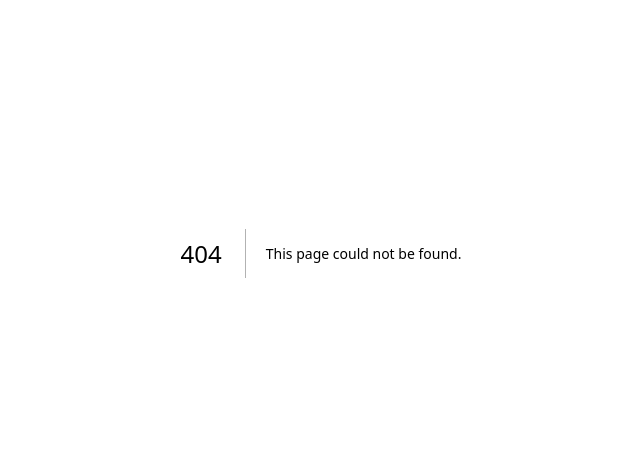
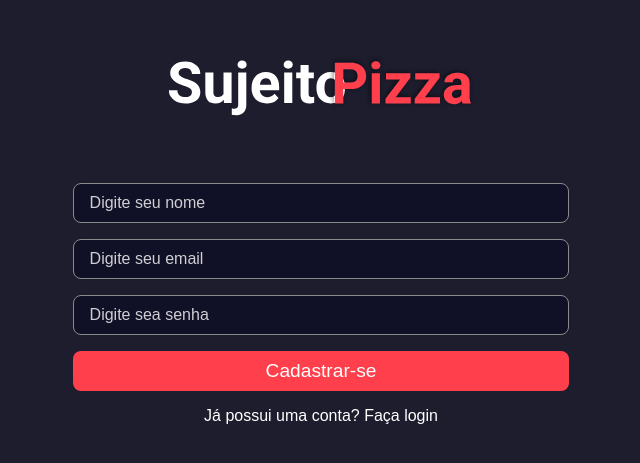
Before and after one commit to JGabriel963/Pizzaria-full_stack, a Next.js app in the folder frontend/: page /signup in a window 1280 px wide. Before the commit this address had no page. Shown: the part 147-610 px from the top of the page, without its empty margins (319-959 px from the left). Built offline with nearby package versions, Linux system fonts and the light colour scheme.

Commit message:
Started project Fron-end

```diff
--- a/frontend/package.json
+++ b/frontend/package.json
@@ -12,9 +12,13 @@
     "@types/node": "20.6.0",
     "@types/react": "18.2.21",
     "@types/react-dom": "18.2.7",
+    "axios": "^1.5.0",
+    "jwt-decode": "^3.1.2",
     "next": "13.4.19",
+    "nookies": "^2.5.2",
     "react": "18.2.0",
     "react-dom": "18.2.0",
+    "react-icons": "^4.11.0",
     "sass": "^1.66.1",
     "typescript": "5.2.2"
   }
--- /dev/null
+++ b/frontend/src/components/ui/button/index.tsx
@@ -0,0 +1,27 @@
+import { ReactNode, ButtonHTMLAttributes } from 'react'
+import styles from './styles.module.scss'
+
+import { FaSpinner } from 'react-icons/fa'
+
+interface ButtonProps extends ButtonHTMLAttributes<HTMLButtonElement> {
+    Loading?: boolean
+    children: ReactNode,
+
+}
+
+export default function Button({ Loading, children, ...rest }: ButtonProps) {
+    return (
+        <button
+            className={styles.button}
+            disabled={Loading}
+        >
+            { Loading ? (
+                <FaSpinner color="#fff" size={16} />
+            ): (
+                <a className={styles.button_text}>
+                    {children}
+                </a>
+            )}
+        </button>
+    )
+}
--- /dev/null
+++ b/frontend/src/components/ui/button/styles.module.scss
@@ -0,0 +1,33 @@
+.button {
+    max-width: 600px;
+    background-color: var(--red-900);
+    border: 0;
+    padding: 0.4rem;
+    color: var(--white);
+    border-radius: 0.5rem;
+    transition: filter 0.2s;
+
+    &[disabled] {
+        cursor: not-allowed;
+        svg {
+            animation: animate 2s infinite;
+        }
+    }
+
+    &:hover {
+        filter: brightness(1.08);
+    }
+}
+
+.button_text {
+    color: var(--white);
+}
+
+@keyframes animate {
+    from {
+        transform: rotate(0deg);
+    }
+    to {
+        transform: rotate(360deg);
+    }
+}
--- /dev/null
+++ b/frontend/src/contexts/AuthContext.tsx
@@ -0,0 +1,45 @@
+import { createContext, ReactNode, useState } from "react";
+
+type AuthContextData = {
+    user: UserProps;
+    isAuthenticated: boolean;
+    signIn: (credentials: SignInProps) => Promise<void>;
+}
+
+type UserProps = {
+    id: string
+    name: string
+    email: string
+}
+
+type SignInProps = {
+    email: string;
+    password: string
+}
+
+type AuthProviderProps = {
+    children: ReactNode
+}
+
+export const AuthContext = createContext({} as AuthContextData)
+
+export function AuthProvider({ children }: AuthProviderProps) {
+    const [user, setUser] = useState<UserProps>()
+    const isAuthenticated = !!user;
+
+    async function signIn({ email, password }: SignInProps) {
+        console.log("EMAIL: ", email)
+        console.log("PASSWORD: ", password)
+    }
+
+
+    return (
+        <AuthContext.Provider value={{
+            user,
+            isAuthenticated,
+            signIn
+        }}>
+            {children}
+        </AuthContext.Provider>
+    )
+}
--- a/frontend/src/pages/_app.tsx
+++ b/frontend/src/pages/_app.tsx
@@ -1,7 +1,12 @@
 import '../styles/globals.scss'
 import type { AppProps } from 'next/app'
+import { AuthProvider } from '../contexts/AuthContext'
 
 
 export default function App({ Component, pageProps }: AppProps) {
-  return <Component {...pageProps} />
+  return(
+    <AuthProvider>
+      <Component {...pageProps} />
+    </AuthProvider>
+  )
 }
--- /dev/null
+++ b/frontend/src/pages/signup/index.tsx
@@ -0,0 +1,49 @@
+import Head from 'next/head'
+import Image from 'next/image'
+import styles from '../../styles/home.module.scss'
+import logo from '../../../public/logo.svg'
+import { Input } from '@/components/ui/input'
+import Button from '@/components/ui/button'
+
+import Link from 'next/link'
+
+export default function SignUp() {
+  return (
+    <>
+      <Head>
+        <title>DevPizza | Cadastre-se</title>
+      </Head>
+      <div className={styles.container_center}>
+        <Image src={logo} alt='Logo Sujeito Pizzaria' />
+
+        <div className={styles.login}>
+          <form>
+          <Input
+              type='text'
+              placeholder='Digite seu nome'
+            />
+            <Input
+              type='text'
+              placeholder='Digite seu email'
+            />
+            <Input
+              type='password'
+              placeholder='Digite sea senha'
+            />
+
+            <Button
+              type='submit'
+              Loading={false}
+            >
+              Cadastrar-se
+            </Button>
+
+            <Link href="/" className={styles.text}>
+            Já possui uma conta? Faça login
+            </Link>
+          </form>
+        </div>
+      </div>
+    </>
+  )
+}
--- a/frontend/src/styles/home.module.scss
+++ b/frontend/src/styles/home.module.scss
@@ -0,0 +1,47 @@
+.container_center {
+    min-height: 100vh;
+    display: flex;
+    justify-content: center;
+    align-items: center;
+    flex-direction: column;
+    background-color: var(--gray-900);
+}
+
+.login {
+    margin-top: 2rem;
+    width: 600px;
+    display: flex;
+    flex-direction: column;
+    align-items: center;
+    justify-content: center;
+    padding: 2rem 1.5rem;
+    text-align: center;
+
+
+    form {
+        width: 90%;
+        display: flex;
+        flex-direction: column;
+    }
+
+    form button {
+        height: 40px;
+        font-size: 1.2rem;
+    }
+}
+
+.text {
+    margin-top: 1rem;
+    color: var(--white);
+    cursor: pointer;
+
+    &:hover {
+        text-decoration: underline;
+    }
+}
+
+@media (max-width: 620px) {
+    .login {
+        width: 90%;
+    }
+}
--- a/frontend/tsconfig.json
+++ b/frontend/tsconfig.json
@@ -4,7 +4,7 @@
     "lib": ["dom", "dom.iterable", "esnext"],
     "allowJs": true,
     "skipLibCheck": true,
-    "strict": true,
+    "strict": false,
     "noEmit": true,
     "esModuleInterop": true,
     "module": "esnext",
```
Also changed, not shown: frontend/src/pages/index.tsx (+40 -1 lines), 1 other file (tests, documents, lock files or other folders).
